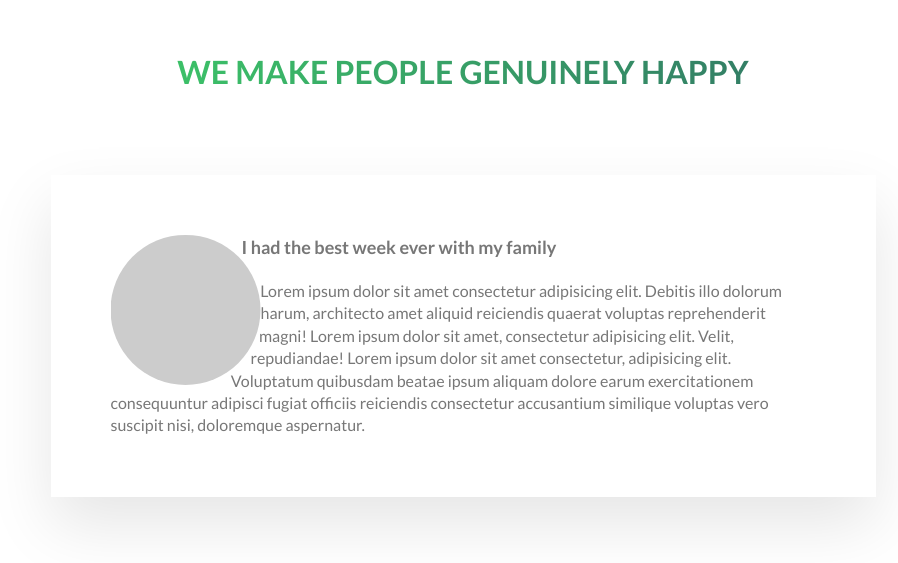
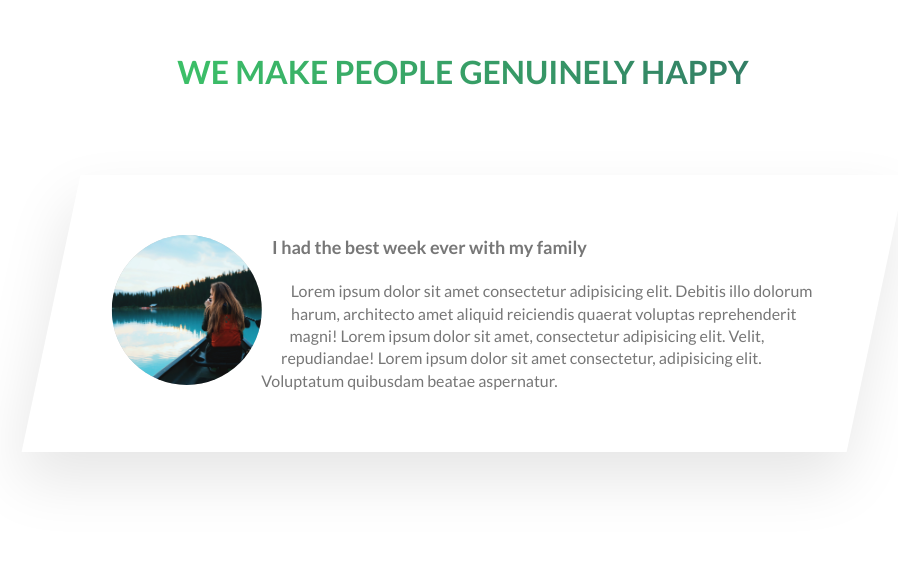
Before and after one commit to emmeiwhite/01.natours-2025, a website: page index.html in a window 1280 px wide. Shown: the part 3595-4158 px from the top of the page, without its empty margins (177-1075 px from the left). Drawn offline with Linux system fonts and the light colour scheme.

Commit message:
natours-3.1 skew wisely to tilt cards or sections

```diff
--- a/index.html
+++ b/index.html
@@ -272,21 +272,22 @@
         <div class="u-text-center u-mb-20">
           <h2 class="heading-secondary">We make people genuinely happy</h2>
         </div>
-
         <div class="row">
           <!-- Story Component | In React We create only one component then map() our Array in it, and use Props for dynamic content, Here we have to do it redundantly! No Other Option! -->
           <div class="story">
-            <figure class="story__shape"></figure>
+            <figure class="story__shape">
+              <img
+                src="/img/nat-8.jpg"
+                alt="traveller on a boat"
+                class="story__img" />
+            </figure>
             <div class="story__text">
               <h3 class="heading-3 u-mb-5">I had the best week ever with my family</h3>
               <p>
                 Lorem ipsum dolor sit amet consectetur adipisicing elit. Debitis illo dolorum harum,
                 architecto amet aliquid reiciendis quaerat voluptas reprehenderit magni! Lorem ipsum
                 dolor sit amet, consectetur adipisicing elit. Velit, repudiandae! Lorem ipsum dolor
-                sit amet consectetur, adipisicing elit. Voluptatum quibusdam beatae ipsum aliquam
-                dolore earum exercitationem consequuntur adipisci fugiat officiis reiciendis
-                consectetur accusantium similique voluptas vero suscipit nisi, doloremque
-                aspernatur.
+                sit amet consectetur, adipisicing elit. Voluptatum quibusdam beatae aspernatur.
               </p>
             </div>
           </div>
--- a/sass/main.scss
+++ b/sass/main.scss
@@ -601,14 +601,31 @@ $colorGray2: #eee;
     background-color: $white;
     box-shadow: 0 1.75rem 3.75rem rgba(0, 0, 0, 0.1);
     padding: 3.75rem;
+    padding-left: 5.625rem;
     margin: 0 auto;
     font-size: 1rem;
+    transform: skewX(-12deg);
+
+    & > * {
+      transform: skewX(12deg);
+    }
     &__shape {
       height: 9.375rem;
       width: 9.375rem;
       background-color: #ccc;
       float: left;
       shape-outside: circle(50% at 50% 50%);
+      clip-path: circle(50% at 50% 50%);
+
+      transform: translateX(-1.875rem) skewX(12deg);
+    }
+
+    &__img {
+      height: 100%;
+      object-fit: cover;
+    }
+
+    &__text {
     }
   }
 }
```
Also changed, not shown: css/style.css, 1 other file.
